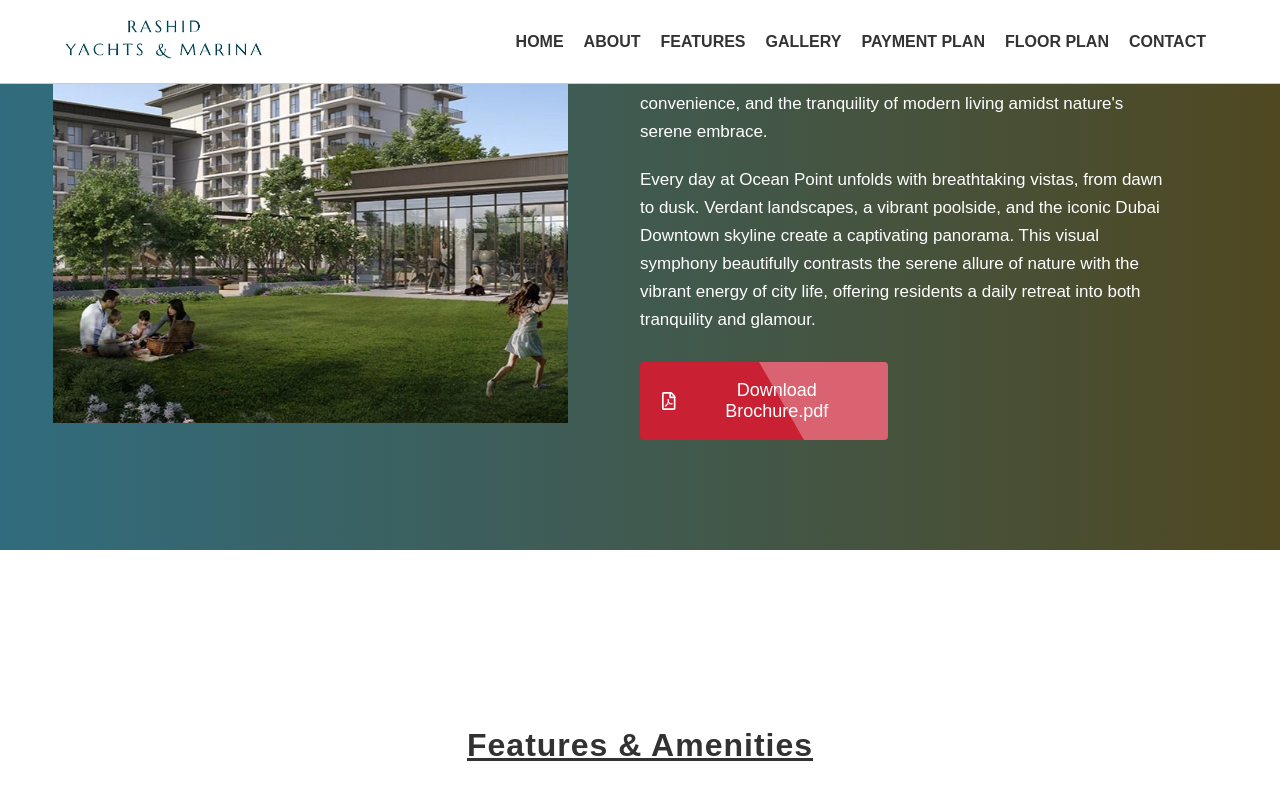
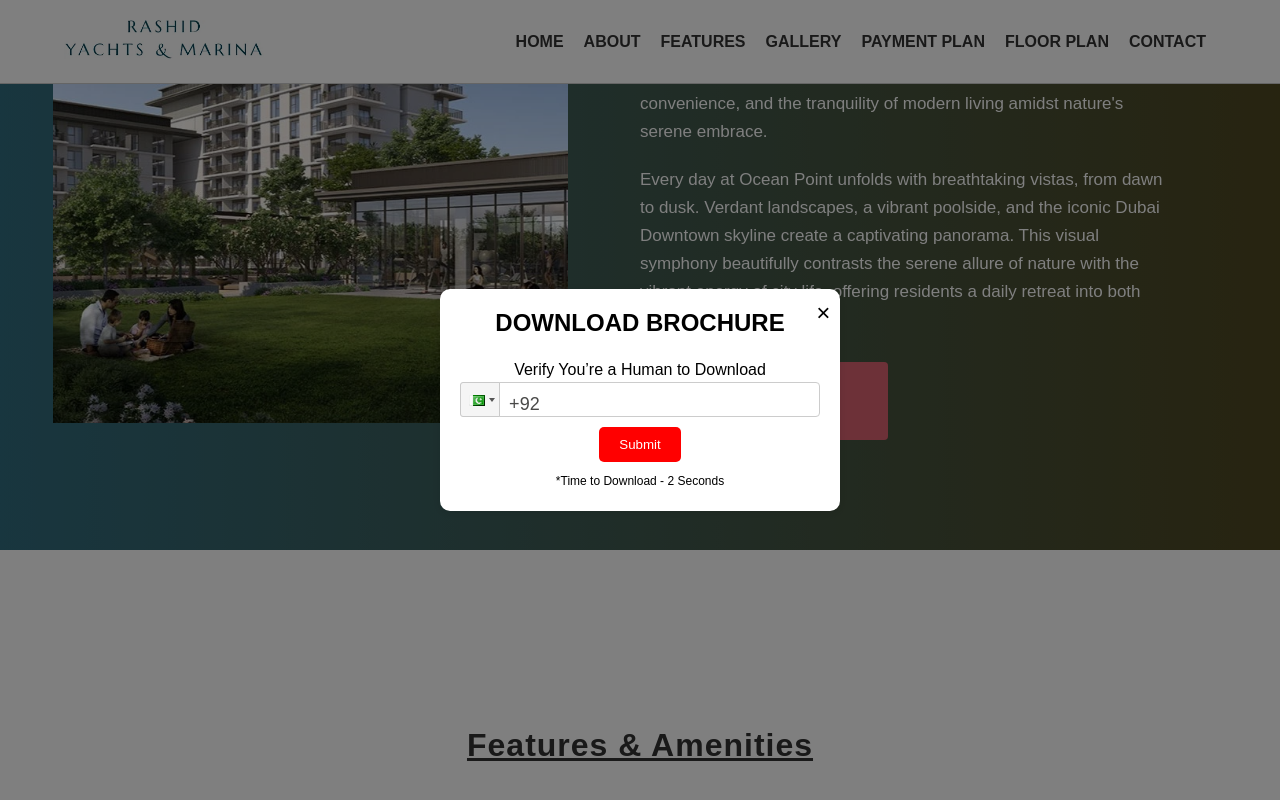
Before and after one commit to aashanamir/RashidYachts, a React (Create React App) app in the folder frontend/: page / in a window 1280 px wide. Both pictures are taken after a click on the button "Download Brochure.pdf". Shown: the part 2261-3061 px from the top of the page. Built offline with nearby package versions, Linux system fonts and the light colour scheme; no server answers.

Commit message:
Email UPdated and popup added

```diff
--- a/frontend/src/API/Baseurl.js
+++ b/frontend/src/API/Baseurl.js
@@ -1 +1 @@
-export const BASEURL = "https://rashid-yachts-backend.vercel.app/api/v1/";
+export const BASEURL = "http://localhost:5000/api/v1/";
--- /dev/null
+++ b/frontend/src/components/PopForm/PopForm.jsx
@@ -0,0 +1,62 @@
+import React, { useState } from 'react';
+import PhoneInput from 'react-phone-input-2';
+import 'react-phone-input-2/lib/style.css';
+import styles from './PopForm.module.css';
+import download from "../../assets/down.pdf";
+
+const PopForm = ({ show, handleClose }) => {
+  const [phone, setPhone] = useState('');
+  const [errors, setErrors] = useState({});
+
+  const validate = () => {
+    const newErrors = {};
+    if (!phone) newErrors.phone = "Phone number is required";
+    setErrors(newErrors);
+    return Object.keys(newErrors).length === 0;
+  };
+
+  const downloadBtn = async (e) => {
+    e.preventDefault();
+
+    if (!validate()) return;
+
+    try {
+      // Trigger file download
+      const link = document.createElement("a");
+      link.href = download;
+      link.download = "brochure.pdf"; // Set the desired file name for the download
+      document.body.appendChild(link);
+      link.click();
+      document.body.removeChild(link);
+      setPhone("");
+    } catch (error) {
+      console.error(error);
+    }
+  };
+
+  return (
+    <div className={`${styles.popup} ${show ? styles.show : ''}`}>
+      <div className={styles.popupInner}>
+        <i className={styles.closeBtn} onClick={handleClose}>&times;</i>
+        <h2>DOWNLOAD BROCHURE</h2>
+        <p>Verify You’re a Human to Download</p>
+        <PhoneInput
+          country={'pk'}
+          value={phone}
+          onChange={setPhone}
+          inputProps={{
+            name: 'phone',
+            required: true,
+            autoFocus: true,
+            placeholder: 'Your Number',
+          }}
+        />
+        {errors.phone && <p className={styles.errorMessage}>{errors.phone}</p>} {/* Corrected error message check */}
+        <button onClick={downloadBtn} className={styles.submitBtn}>Submit</button>
+        <p className={styles.downloadTime}>*Time to Download - 2 Seconds</p>
+      </div>
+    </div>
+  );
+};
+
+export default PopForm;
--- /dev/null
+++ b/frontend/src/components/PopForm/PopForm.module.css
@@ -0,0 +1,61 @@
+.popup {
+  position: fixed;
+  top: 0;
+  left: 0;
+  width: 100%;
+  height: 100%;
+  background-color: rgba(0, 0, 0, 0.5);
+  display: flex;
+  justify-content: center;
+  align-items: center;
+  opacity: 0;
+  visibility: hidden;
+  transition: visibility 0s, opacity 0.3s linear;
+  z-index: 100;
+}
+
+.show {
+  opacity: 1;
+  visibility: visible;
+}
+
+.popupInner {
+  position: relative;
+  width: 400px;
+  padding: 20px;
+  background: white;
+  color: black;
+  border-radius: 10px;
+  box-shadow: 0 2px 10px rgba(0, 0, 0, 0.1) !important;
+  text-align: center;
+}
+
+.closeBtn {
+  position: absolute !important;
+  top: 10px;
+  right: 10px;
+  background: none;
+  border: none;
+  font-size: 24px;
+  cursor: pointer;
+  color: black;
+}
+
+.submitBtn {
+  background-color: red;
+  color: white;
+  border: none;
+  padding: 10px 20px;
+  border-radius: 5px;
+  cursor: pointer;
+  margin-top: 10px;
+}
+
+.downloadTime {
+  margin-top: 10px;
+  font-size: 12px;
+  color: black;
+}
+.errorMessage{
+  color: red;
+}
--- a/frontend/src/pages/Home/FloorPlanSection/FloorPlanSection.jsx
+++ b/frontend/src/pages/Home/FloorPlanSection/FloorPlanSection.jsx
@@ -4,9 +4,23 @@ import Floor1 from "../../../assets/Floor1.webp";
 import Floor2 from "../../../assets/Floor1.webp";
 import Floor3 from "../../../assets/Floor3.webp";
 import { FaRegFilePdf } from 'react-icons/fa';
+import Popup from '../../../components/PopForm/PopForm';
+
+
 
 const FloorPlanSection = () => {
   const [activePlan, setActivePlan] = useState(1);
+
+  const [showPopup, setShowPopup] = useState(false);
+
+  const togglePopup = () => {
+    setShowPopup(!showPopup);
+  };
+
+  const popHandler = () => {
+    setShowPopup(!showPopup);
+  };
+
 
   const plans = {
     1: {
@@ -43,10 +57,12 @@ const FloorPlanSection = () => {
       <div className="plan-content">
         <div className="plan-details">
           <h2>{plans[activePlan].title}</h2>
-          <a href={plans[activePlan].pdf} className="floor-plan-button" download>
-            <button> <FaRegFilePdf /> Download Floor Plan.pdf</button>
+          <a className="floor-plan-button">
+            <button onClick={popHandler}> <FaRegFilePdf /> Download Floor Plan.pdf</button>
           </a>
         </div>
+        <Popup show={showPopup} handleClose={togglePopup} />
+
         <img src={plans[activePlan].img} alt={plans[activePlan].title} className="plan-image" />
       </div>
     </div>
--- a/frontend/src/pages/Home/Home.jsx
+++ b/frontend/src/pages/Home/Home.jsx
@@ -13,6 +13,7 @@ import Footer from "../../components/Footer/Footer";
 import Logo from "../../assets/ocean-point.webp";
 
 const Home = () => {
+
   return (
     <div className='home'>
       <Section1/>
@@ -27,6 +28,7 @@ const Home = () => {
       <PaymentPlanSection/>
       <FloorPlanSection/>
       <CallBackSection/>
+
       <Footer/>
     </div>
   )
--- a/frontend/src/pages/Home/PaymentPlanSection/PaymentPlanSection.css
+++ b/frontend/src/pages/Home/PaymentPlanSection/PaymentPlanSection.css
@@ -43,8 +43,7 @@
   width: 60%;
 }
 
-
-.download-button button {
+.download-button .payment-btn {
   position: relative;
   padding: 18px 20px;
   background-color: #c92034;
@@ -61,15 +60,15 @@
   overflow: hidden; /* Hide overflow to ensure animation stays within button */
 }
 
-.download-button button:hover {
+.download-button .payment-btn:hover {
   background-color: #d00;
 }
 
-.download-button button svg {
+.download-button .payment-btn svg {
   margin-right: 8px;
 }
 
-.download-button button:after {
+.download-button .payment-btn:after {
   content: "";
   background-color: rgba(255, 255, 255, .3);
   position: absolute;
@@ -91,7 +90,6 @@
   }
 }
 
-
 /* Responsive Design */
 @media (max-width: 768px) {
   .payment-plan {
--- a/frontend/src/pages/Home/PaymentPlanSection/PaymentPlanSection.jsx
+++ b/frontend/src/pages/Home/PaymentPlanSection/PaymentPlanSection.jsx
@@ -1,11 +1,22 @@
-import React from 'react';
+import React, { useState } from 'react';
 import './PaymentPlanSection.css';
 import StartingPrice from "../../../assets/price-tag.webp";
 import PayToBook from "../../../assets/pay-to-book.webp";
 import PaymentPlan from "../../../assets/payment-plan.webp";
 import { FaRegFilePdf } from 'react-icons/fa';
+import Popup from '../../../components/PopForm/PopForm';
 
 const PaymentPlanSection = () => {
+  const [showPopup, setShowPopup] = useState(false);
+
+  const togglePopup = () => {
+    setShowPopup(!showPopup);
+  };
+
+  const popHandler = () => {
+    setShowPopup(!showPopup);
+  };
+
   return (
     <div id='Gallery' className="payment-plan-container">
       <h1 className='payment-plan-container-heading'>Payment Plan</h1>
@@ -32,8 +43,9 @@ const PaymentPlanSection = () => {
           <p>90/10</p>
         </div>
       </div>
-      <a href="/path/to/payment-plan.pdf" className="download-button" download>
-        <button ><FaRegFilePdf />Download Payment Plan.pdf</button>
+      <a href='#' className="download-button">
+        <button className='payment-btn' onClick={popHandler}><FaRegFilePdf />Download Payment Plan.pdf</button>
+        <Popup show={showPopup} handleClose={togglePopup} />
       </a>
     </div>
   );
--- a/frontend/src/pages/Home/Section3/Section3.css
+++ b/frontend/src/pages/Home/Section3/Section3.css
@@ -64,7 +64,7 @@
 }
 
 .Section3 .download-button:hover {
-  background-color: #d00;
+  /* background-color: #d00; */
 }
 
 .Section3 .download-button svg {
--- a/frontend/src/pages/Home/Section3/Section3.jsx
+++ b/frontend/src/pages/Home/Section3/Section3.jsx
@@ -1,26 +1,52 @@
-import React from 'react';
+import React, { useState } from "react";
 import "./Section3.css";
-import BrochureImage from '../../../assets/about.webp'; // Replace with the correct image path
-import { FaRegFilePdf } from 'react-icons/fa';
+import BrochureImage from "../../../assets/about.webp"; // Replace with the correct image path
+import { FaRegFilePdf } from "react-icons/fa";
+import PopForm from '../../../components/PopForm/PopForm';
 
 const Section3 = () => {
+  const [showPopup, setShowPopup] = useState(false);
+
+  const togglePopup = () => {
+    setShowPopup(!showPopup);
+  };
+
+  const popHandler = () => {
+    setShowPopup(!showPopup);
+  };
+
   return (
-    <div id="About" className='Section3'>
+    <div id="About" className="Section3">
       <div className="left">
         <img src={BrochureImage} alt="Marina Views" />
       </div>
       <div className="right">
         <h1 className="title">Rashid Yachts & Marina</h1>
         <p className="description">
-          Wake up to the serene melody of nature's embrace and the gentle glow of Dubai's sun-kissed mornings at Ocean, nestled within Rashid Yachts & Marina. Here, contemporary sophistication intertwines seamlessly with the tranquil essence of Dubai's rich heritage. Ocean Point offers residents an elevated lifestyle, harmonizing luxury, convenience, and the tranquility of modern living amidst nature's serene embrace.
+          Wake up to the serene melody of nature's embrace and the gentle glow
+          of Dubai's sun-kissed mornings at Ocean, nestled within Rashid Yachts
+          & Marina. Here, contemporary sophistication intertwines seamlessly
+          with the tranquil essence of Dubai's rich heritage. Ocean Point offers
+          residents an elevated lifestyle, harmonizing luxury, convenience, and
+          the tranquility of modern living amidst nature's serene embrace.
         </p>
         <p className="description">
-          Every day at Ocean Point unfolds with breathtaking vistas, from dawn to dusk. Verdant landscapes, a vibrant poolside, and the iconic Dubai Downtown skyline create a captivating panorama. This visual symphony beautifully contrasts the serene allure of nature with the vibrant energy of city life, offering residents a daily retreat into both tranquility and glamour.
+          Every day at Ocean Point unfolds with breathtaking vistas, from dawn
+          to dusk. Verdant landscapes, a vibrant poolside, and the iconic Dubai
+          Downtown skyline create a captivating panorama. This visual symphony
+          beautifully contrasts the serene allure of nature with the vibrant
+          energy of city life, offering residents a daily retreat into both
+          tranquility and glamour.
         </p>
-        <button className="download-button"><FaRegFilePdf />Download Brochure.pdf</button>
+        <button onClick={popHandler} className="download-button">
+          <FaRegFilePdf />
+          Download Brochure.pdf
+        </button>
+
+        <PopForm show={showPopup} handleClose={togglePopup} />
       </div>
     </div>
   );
-}
+};
 
 export default Section3;
```
Also changed, not shown: frontend/src/reportWebVitals.js (added, +13 -0 lines), 2 other files (tests, documents, lock files or other folders).
